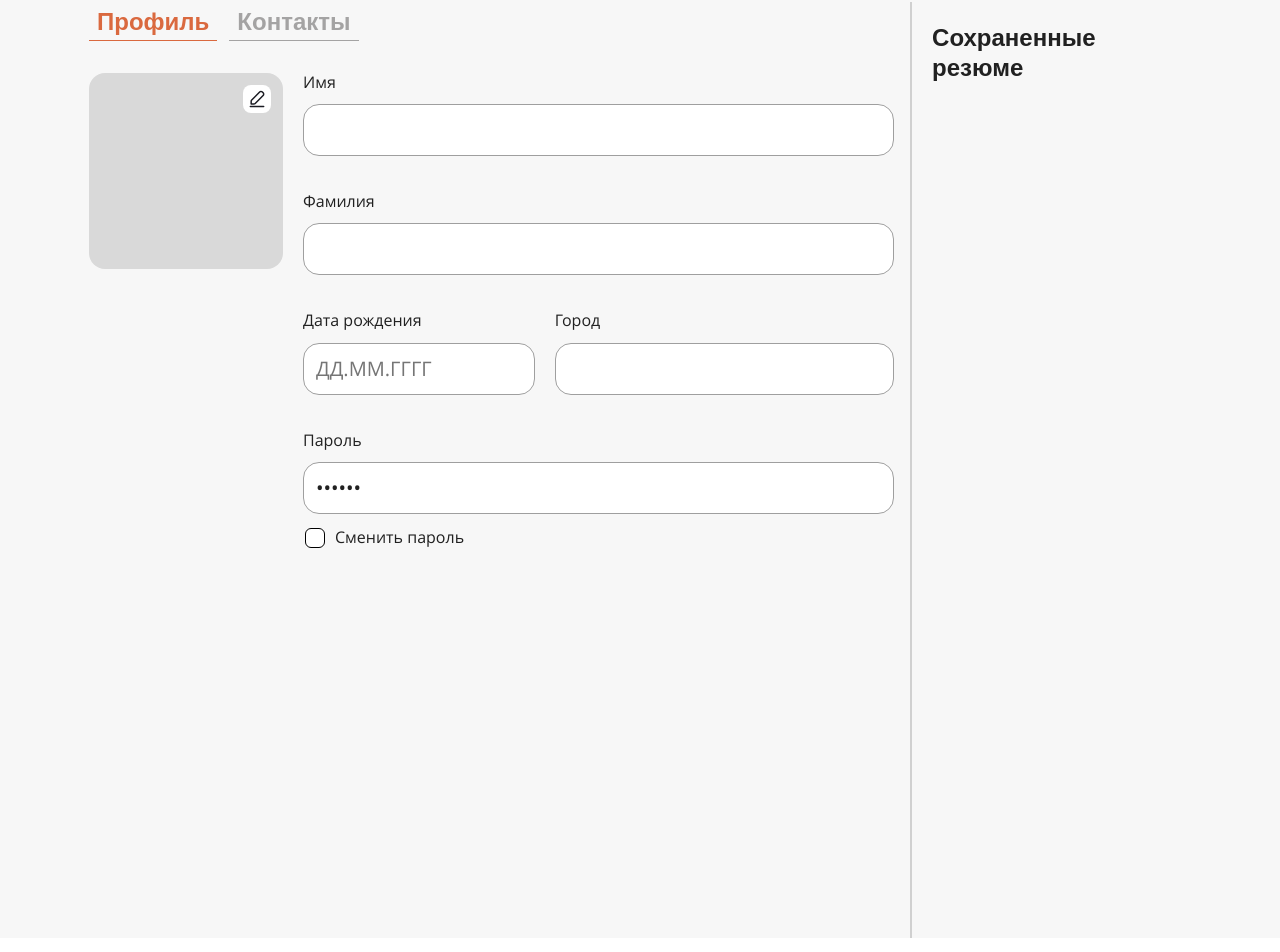
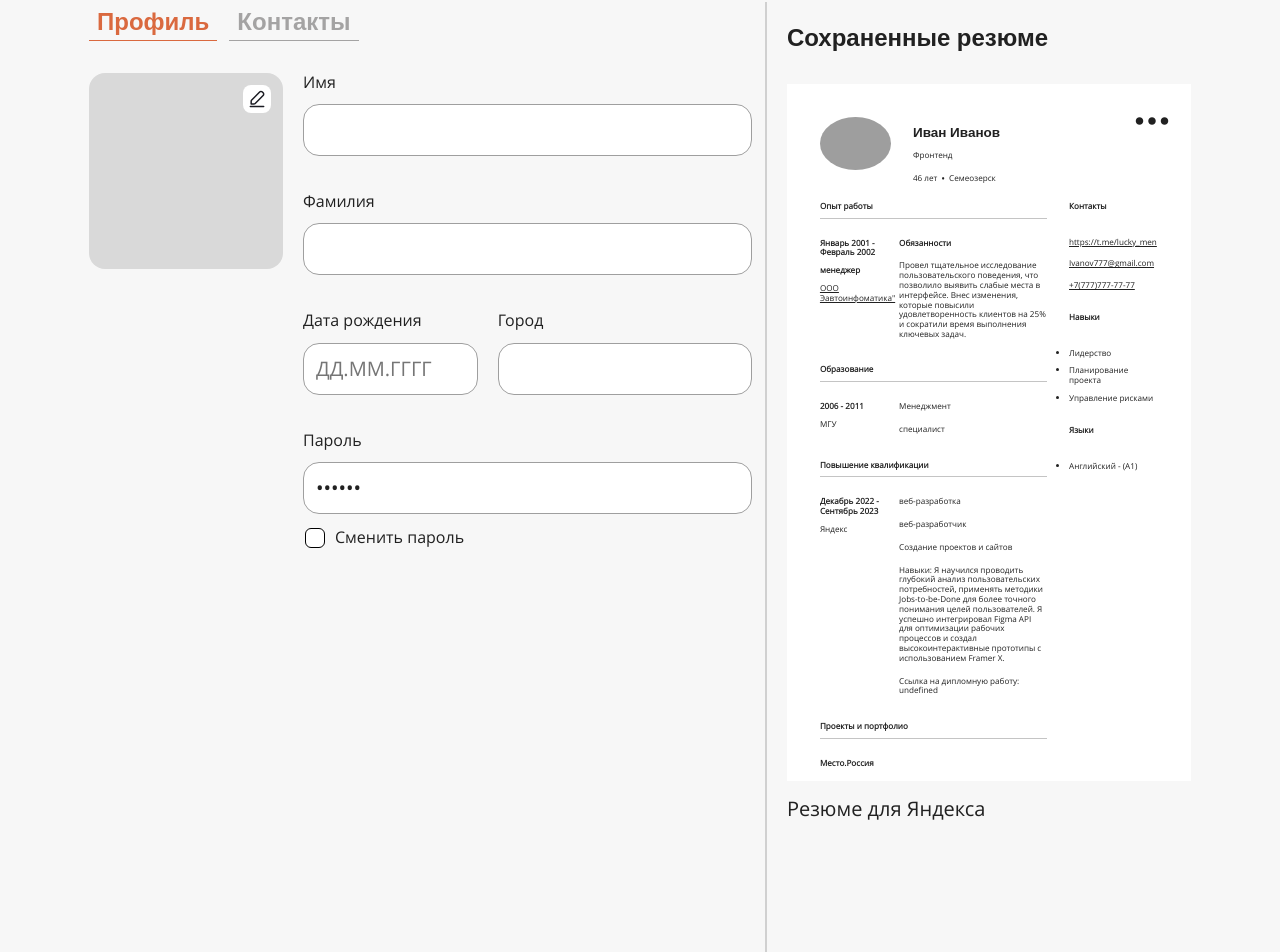
Before and after one commit to homo-errantium/frontend, a React (Create React App) app: page /my-profile in a window 1280 px wide. Shown: the part 235-1187 px from the top of the page. Built offline with nearby package versions, Linux system fonts and the light colour scheme; grey boxes are pictures that could not be loaded.

Commit message:
add examplу object

```diff
--- a/src/components/App/App.js
+++ b/src/components/App/App.js
@@ -37,6 +37,7 @@ import PopupResumeName from '../Popups/PopupResumeName/PopupResumeName'
 import PopupLogin from '../Popups/PopupLogin/PopupLogin'
 import PopupConfirmationDelete from '../Popups/PopupConfirmationDelete/PopupConfirmationDelete'
 import PopupConfirmationRegister from '../Popups/PopupConfirmationRegister/PopupConfirmationRegister'
+import { exampleObject } from '../../constants/exampleResume'
 
 function App() {
   // ----------------------------------------Переменные------------------------------------------------------
@@ -84,7 +85,7 @@ function App() {
   )
 
   const [arrValues, setArrValues] = useState(
-    JSON.parse(localStorage.getItem('allData')) || []
+    JSON.parse(localStorage.getItem('allData')) || [exampleObject]
   )
 
   const [languagesAfterChanges, setLanguagesChanges] = useState(
--- a/src/components/Resume/ResultResume/ResultResume.js
+++ b/src/components/Resume/ResultResume/ResultResume.js
@@ -375,7 +375,9 @@ function ResultResume({ values }) {
                 values.year_education_start
                   ? ` ${values.year_education_start}`
                   : ''
-              } - ${
+              } ${
+                values.year_education_start && values.year_education_end && '-'
+              } ${
                 values.year_education_end ? ` ${values.year_education_end}` : ''
               }`}
             </p>
--- a/src/components/Resume/Skills/Skills.scss
+++ b/src/components/Resume/Skills/Skills.scss
@@ -36,7 +36,7 @@
   box-sizing: border-box;
   display: flex;
   flex-direction: column;
-  width: 729px;
+  width: 100%;
   min-height: 48px;
   justify-content: center;
   align-items: center;
--- /dev/null
+++ b/src/constants/exampleResume.js
@@ -0,0 +1,67 @@
+export const exampleObject = {
+  name: 'Иван',
+  surname: 'Иванов',
+  birthday: '07.07.1977',
+  work_status: 'Ищу работу',
+  email: 'Ivanov777@gmail.com',
+  city: 'Семеозерск',
+  work_experience_checkbox: false,
+  work_period_experience_checkbox: false,
+  education_period_checkbox: false,
+  qualification_checkbox: false,
+  languages: [
+    {
+      id: '146664e2-f6c8-4ca0-bc7a-1075afe14fab',
+      language: 'Английский',
+      level: 'A1',
+    },
+  ],
+  links: [
+    {
+      id: 'd4917b92-0fc4-463e-8f46-3131d3599024',
+      link_name: 'about-me',
+      link: 'https://www.youtube.com/watch?v=jfKfPfyJRdk',
+    },
+  ],
+  jobs: [],
+  qualifications: [],
+  educations: [],
+  portfolio: [],
+  img: '../img/example.jpg',
+  desired_position: 'Фронтенд',
+  level_knowledge: 'Junior',
+  phone: '+7(777)777-77-77',
+  telegram: 'https://t.me/lucky_men',
+  company: 'OOO Эавтоинфоматика"',
+  company_website: 'https://avtoinfo.ru',
+  current_position: 'менеджер',
+  month_work_start: 1,
+  year_work_start: '2001',
+  month_work_end: 2,
+  year_work_end: '2002',
+  duties:
+    'Провел тщательное исследование пользовательского поведения, что позволило выявить слабые места в интерфейсе. Внес изменения, которые повысили удовлетворенность клиентов на 25% и сократили время выполнения ключевых задач.',
+  organization: 'Яндекс',
+  course_name: 'веб-разработка',
+  work_specialization: 'веб-разработчик',
+  month_qual_start: 12,
+  year_qual_start: '2022',
+  month_qual_end: 9,
+  year_qual_end: '2023',
+  description_experience: 'Создание проектов и сайтов',
+  skills:
+    'Я научился проводить глубокий анализ пользовательских потребностей, применять методики Jobs-to-be-Done для более точного понимания целей пользователей. Я успешно интегрировал Figma API для оптимизации рабочих процессов и создал высокоинтерактивные прототипы с использованием Framer X.',
+  university_name: 'МГУ',
+  year_education_start: '2006',
+  year_education_end: '2011',
+  university_specialization: 'Менеджмент',
+  education_level: 'специалист',
+  project_name: 'Место.Россия',
+  project_description: 'Сайт посвященный путешествиям по России',
+  project_link: 'https://www.youtube.com/watch?v=jfKfPfyJRdk',
+  hardskills: ['Лидерство', 'Планирование проекта', 'Управление рисками'],
+  about:
+    'готовность к релокации в конкретное место (рассматриваю переезд только в города Германии);\nконкретный график (не рассматриваю офис, только гибридный график);\nвыбор конкретной сферы (рассматриваю предложения из Fintech и Edtech);\nограничения по рабочим задачам (не работаю с холодными звонками и продажами);\nчётко показывайте свою мотивацию. Говорите не про выбор направления, а про конкретную должность. Этот пункт особенно актуален для начинающих специалистов.',
+  id: '7faa488b-3f0b-47b7-acf4-1021a2487afa',
+  resume_name: 'Резюме для Яндекса',
+}
```
Also changed, not shown: src/img/example.jpg (added).
